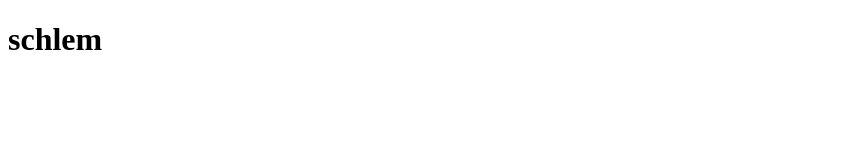
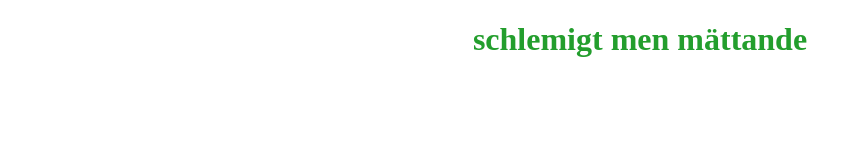
Before and after one commit to PaQshet/home, a plain HTML site: page index.html in a window 1280 px wide. Shown: the whole page, without its empty margins (0-861 px from the left). Drawn offline with Linux system fonts and the light colour scheme.

Commit message:
Update index.html

```diff
--- a/index.html
+++ b/index.html
@@ -2,7 +2,13 @@
 <html>
 <head>
 </head>
+<style>
+  h1 {
+    text-align: center;
+    color: #239e2d;
+  }
+</style>
 <body>
-  <h1>schlem</h1>
+  <h1>schlemigt men mättande</h1>
 </body>
 </html>
```
